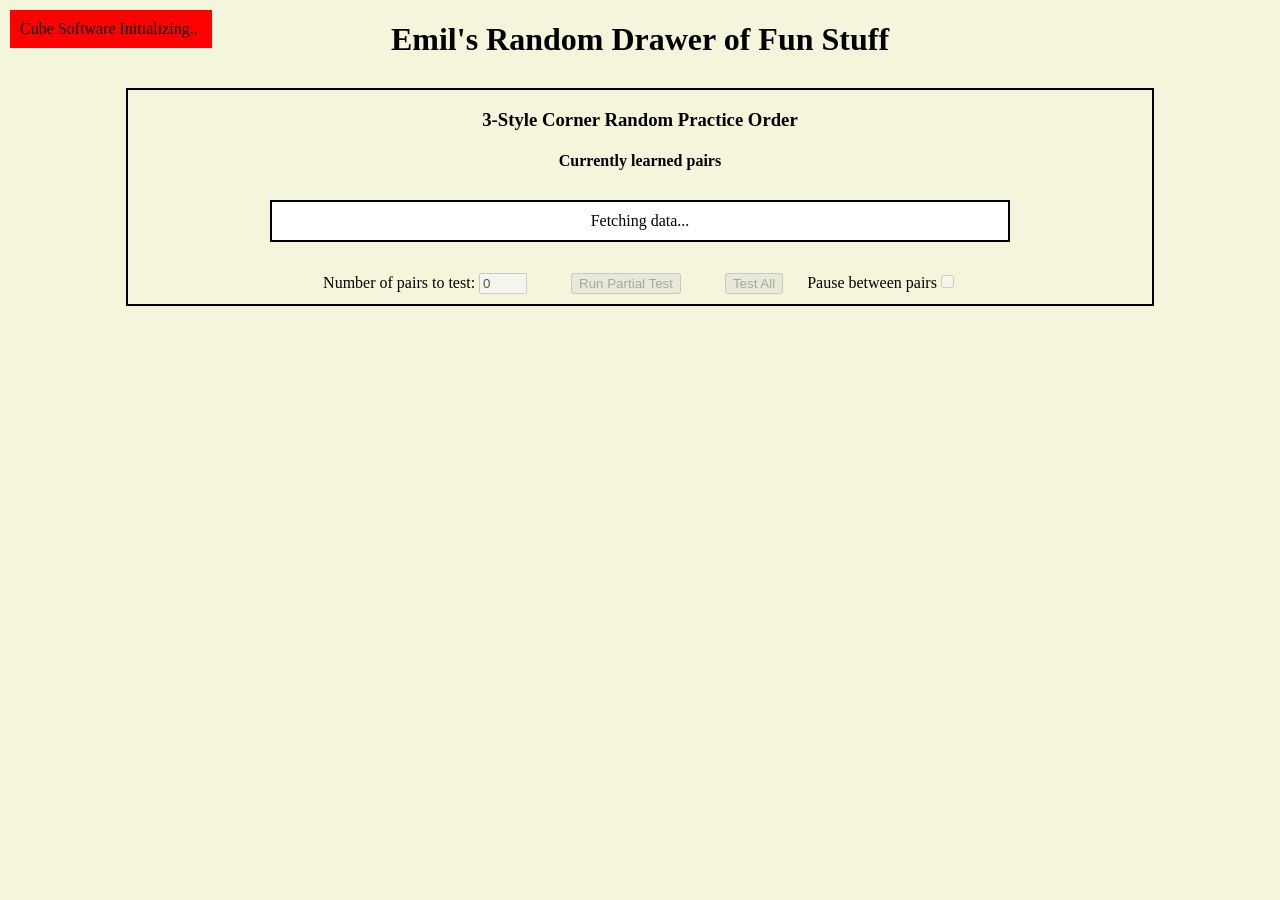
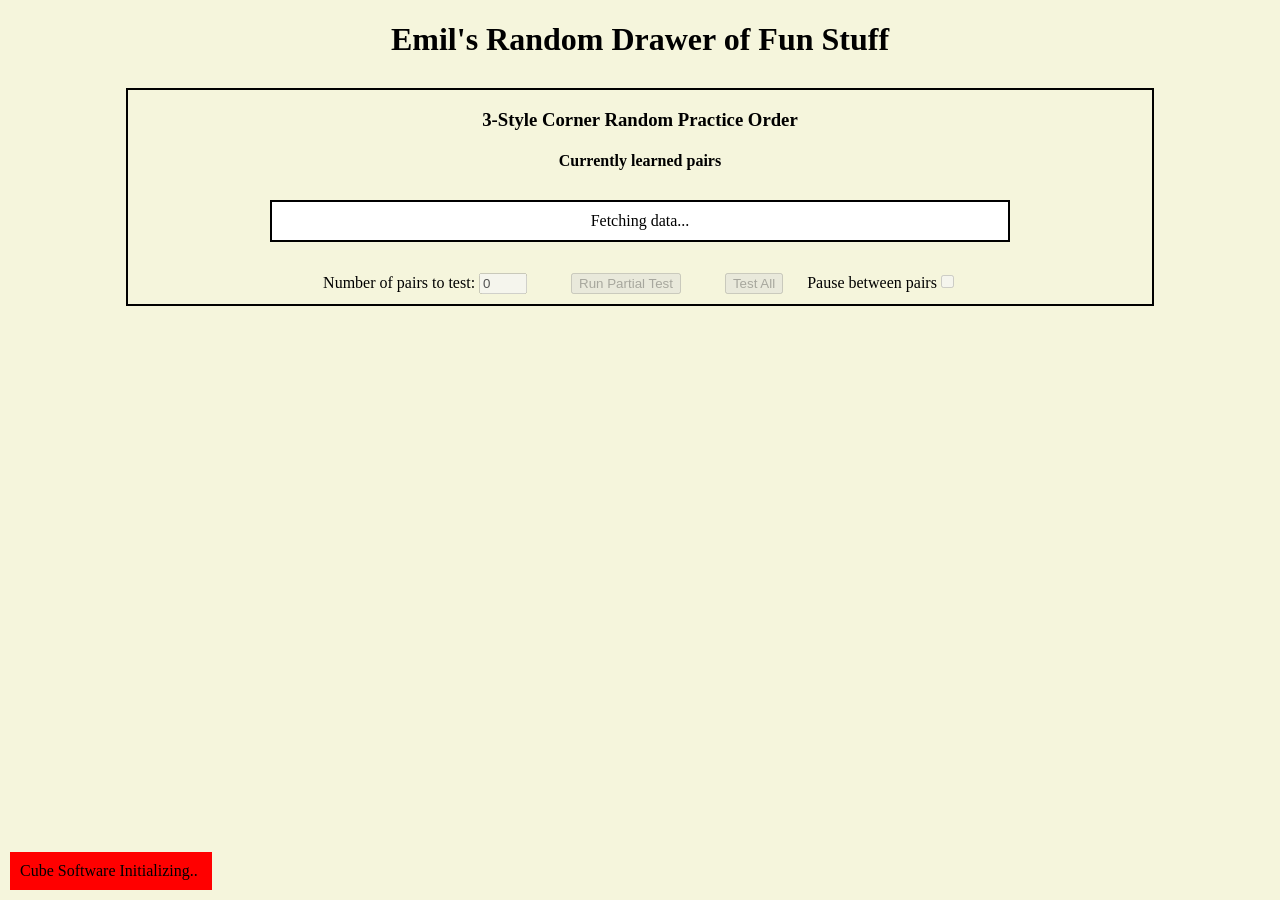
Before and after one commit to emilgoldsmith/emilgoldsmith.github.io, a Jekyll site: the page built from index.html, in a window 1280 px wide. Built offline with Jekyll 4.4.1, drawn with Linux system fonts in a browser that asks for light colours.

Commit message:
Change cube solver state to be in bottom

```diff
--- a/_layouts/cubejs.html
+++ b/_layouts/cubejs.html
@@ -9,7 +9,7 @@ extraHead: >
 <style>
   #cubeSolverState {
     position: fixed;
-    top: 10px;
+    bottom: 10px;
     left: 10px;
     background-color: red;
     padding: 10px;
```
